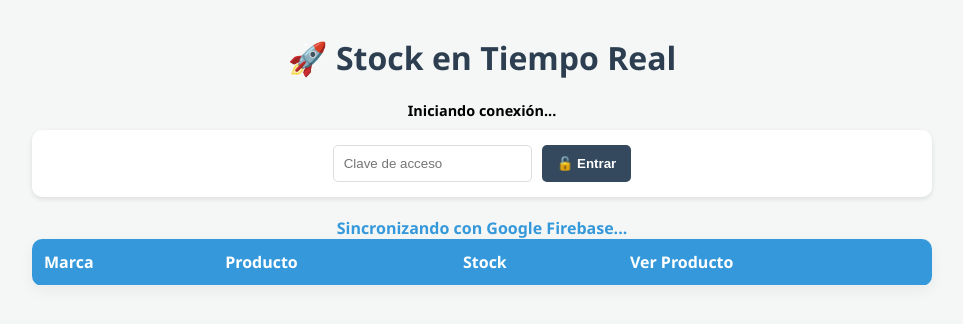
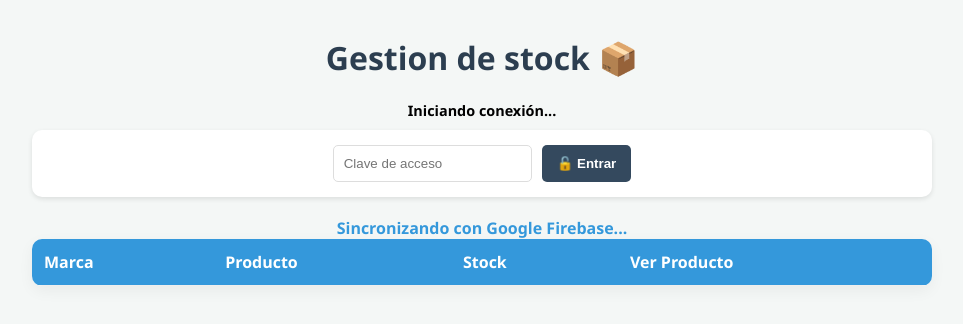
Before and after one commit to EstebanPineyrua/Gestion, a plain HTML site: page index.html in a window 1280 px wide. Shown: the whole page, without its empty margins (158-1121 px from the left). Drawn offline with Linux system fonts and the light colour scheme; no server answers.

Commit message:
Update index.html

```diff
--- a/index.html
+++ b/index.html
@@ -3,12 +3,12 @@
 <head>
     <meta charset="UTF-8">
     <meta name="viewport" content="width=device-width, initial-scale=1.0">
-    <title>Stock Instantáneo - Firebase</title>
+    <title>Stock</title>
     <link rel="stylesheet" href="css/styles.css">
 </head>
 <body>
 
-    <h1>🚀 Stock en Tiempo Real</h1>
+    <h1>Gestion de stock 📦</h1>
 
     <div id="status-msg">Iniciando conexión...</div>
 
```
